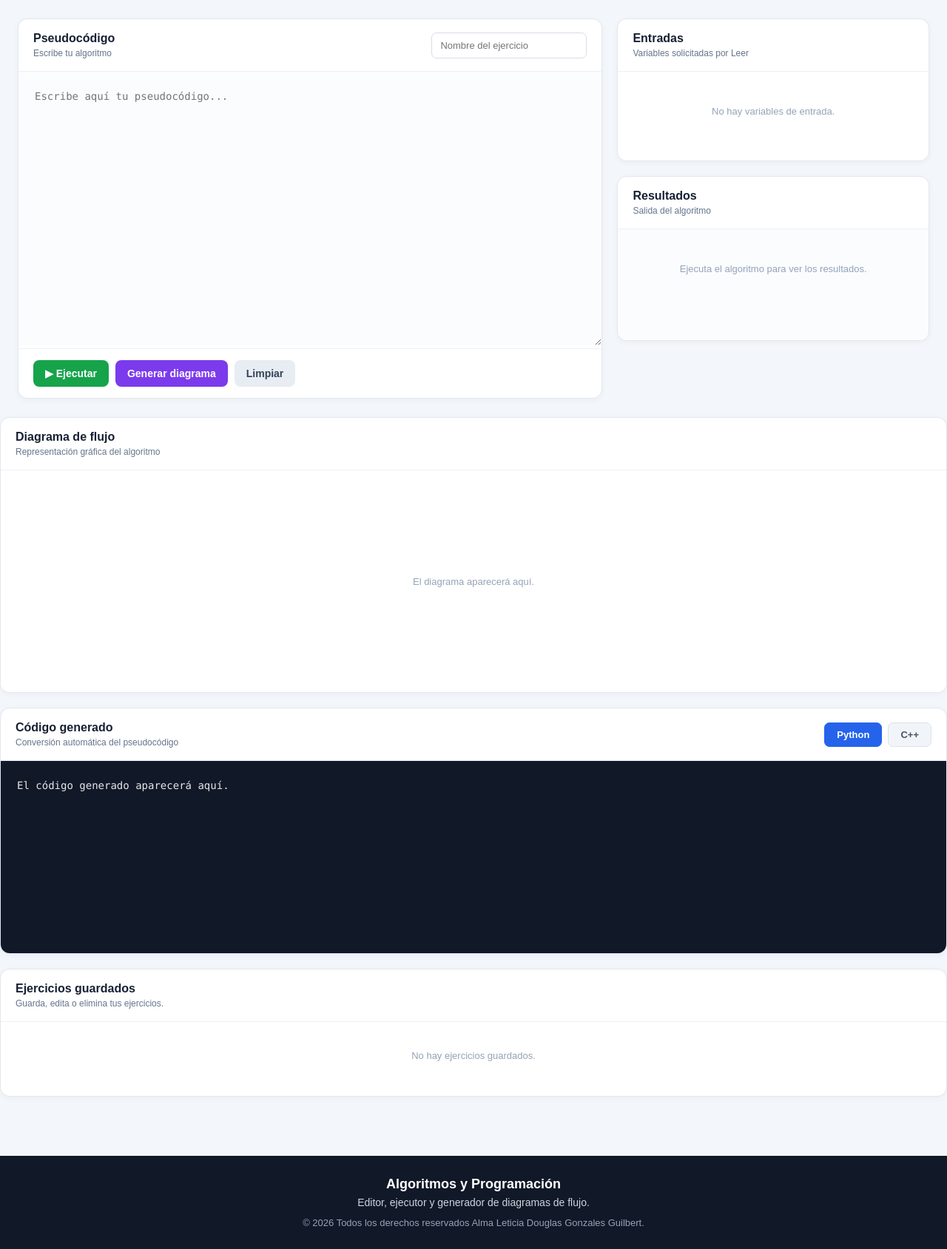
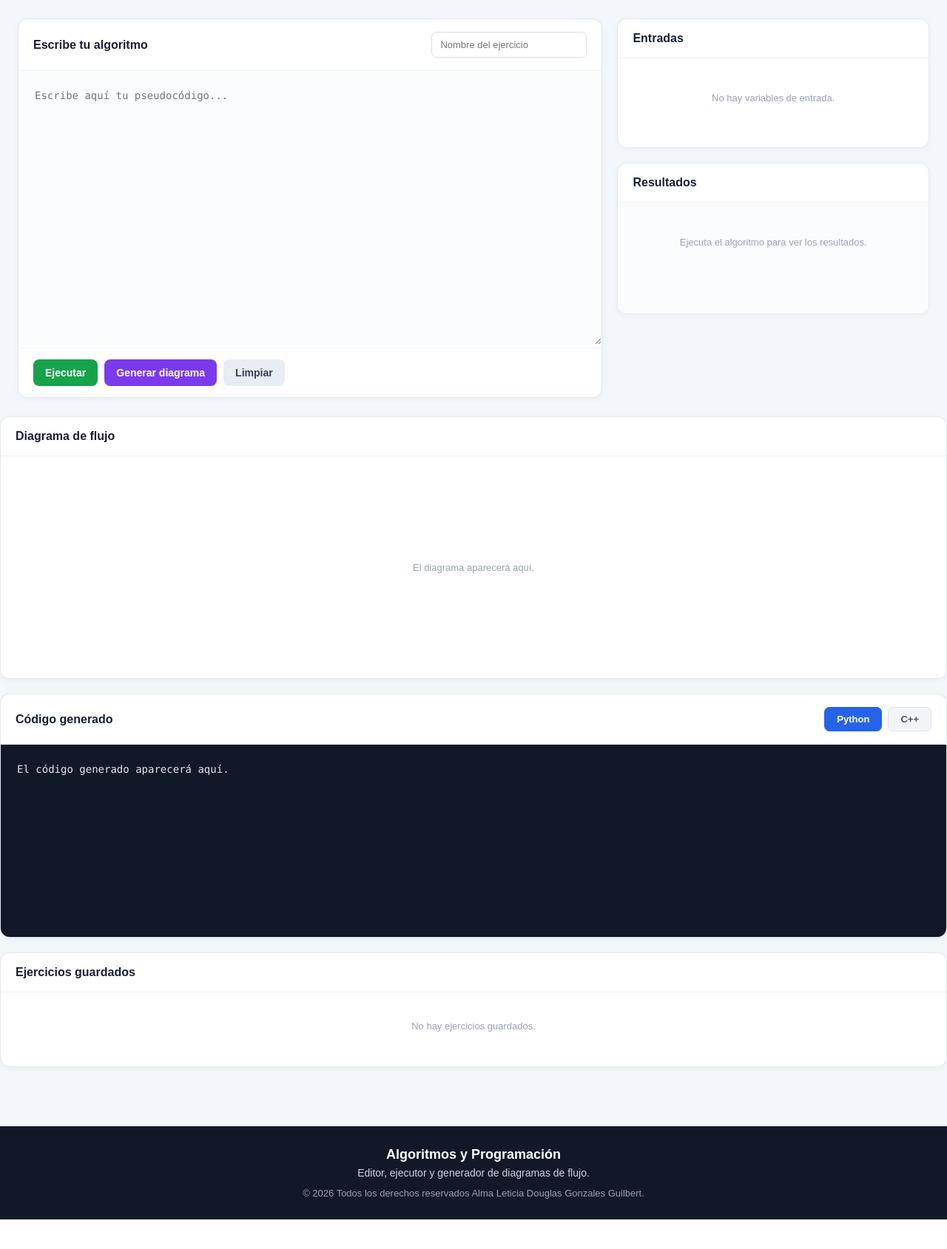
Before and after one commit to Alma-Gonzales/Pseudocodigos, a Flask app: page / in a window 1280 px wide. Shown: the part 111-1800 px from the top of the page at 74% size. After the commit the page ends 1760 px from the top, so only its background shows below. Run offline with Flask 3, Linux system fonts and the light colour scheme; data that the repository does not hold is empty; some libraries are stand-ins or nearby versions.

Commit message:
actualizacion de datos

```diff
--- a/templates/index.html
+++ b/templates/index.html
@@ -28,7 +28,7 @@
 <div class="app">
 
     <!-- ================================================= -->
-    <!-- BARRA SUPERIOR -->
+    <!-- Codigo Html de la estructura del Sitio Web   -->
     <!-- ================================================= -->
 
     <header class="topbar">
@@ -77,15 +77,10 @@
     </header>
 
 
-    <!-- ================================================= -->
-    <!-- CONTENIDO -->
-    <!-- ================================================= -->
 
     <main class="main">
 
-        <!-- ============================================= -->
-        <!-- PANEL IZQUIERDO -->
-        <!-- ============================================= -->
+
 
         <section class="panel editor-panel">
 
@@ -94,12 +89,9 @@
                 <div>
 
                     <h2>
-                        Pseudocódigo
+                       Escribe tu algoritmo
                     </h2>
 
-                    <p>
-                        Escribe tu algoritmo
-                    </p>
 
                 </div>
 
@@ -126,7 +118,7 @@
                     id="btnEjecutar"
                     class="btn execute"
                 >
-                    ▶ Ejecutar
+                    Ejecutar
                 </button>
 
                 <button
@@ -148,13 +140,11 @@
         </section>
 
 
-        <!-- ============================================= -->
-        <!-- PANEL DERECHO -->
-        <!-- ============================================= -->
+
 
         <section class="right-column">
 
-            <!-- ENTRADAS -->
+
 
             <div class="panel">
 
@@ -165,10 +155,6 @@
                         <h2>
                             Entradas
                         </h2>
-
-                        <p>
-                            Variables solicitadas por Leer
-                        </p>
 
                     </div>
 
@@ -185,7 +171,7 @@
             </div>
 
 
-            <!-- RESULTADOS -->
+
 
             <div class="panel">
 
@@ -196,10 +182,6 @@
                         <h2>
                             Resultados
                         </h2>
-
-                        <p>
-                            Salida del algoritmo
-                        </p>
 
                     </div>
 
@@ -221,9 +203,6 @@
     </main>
 
 
-    <!-- ================================================= -->
-    <!-- DIAGRAMA -->
-    <!-- ================================================= -->
 
     <section class="panel diagram-panel">
 
@@ -234,10 +213,6 @@
                 <h2>
                     Diagrama de flujo
                 </h2>
-
-                <p>
-                    Representación gráfica del algoritmo
-                </p>
 
             </div>
 
@@ -256,9 +231,6 @@
 
     </section>
 
-    <!-- ================================================= -->
-<!-- CÓDIGO GENERADO -->
-<!-- ================================================= -->
 
 <section class="panel code-panel">
 
@@ -269,10 +241,6 @@
             <h2>
                 Código generado
             </h2>
-
-            <p>
-                Conversión automática del pseudocódigo
-            </p>
 
         </div>
 
@@ -310,9 +278,7 @@
 
 </section>
 
-    <!-- ================================================= -->
-    <!-- EJERCICIOS GUARDADOS -->
-    <!-- ================================================= -->
+
 
     <section class="panel saved-panel">
 
@@ -324,9 +290,6 @@
                     Ejercicios guardados
                 </h2>
 
-                <p>
-                    Guarda, edita o elimina tus ejercicios.
-                </p>
 
             </div>
 
@@ -346,9 +309,7 @@
     </section>
 
 </div>
-<!-- ===================================================== -->
-<!-- PIE DE PÁGINA -->
-<!-- ===================================================== -->
+
 
 <footer class="footer">
 
@@ -371,10 +332,6 @@
 </footer>
 
 
-<!-- ===================================================== -->
-<!-- JAVASCRIPT -->
-<!-- ===================================================== -->
-
 <script
     src="{{ url_for('static', filename='app.js') }}"
 ></script>
```
Also changed, not shown: static/app.js (+5 -113 lines), static/style.css (+2 -45 lines), static/traductor.js (+7 -30 lines), traductor.py (+4 -156 lines).
